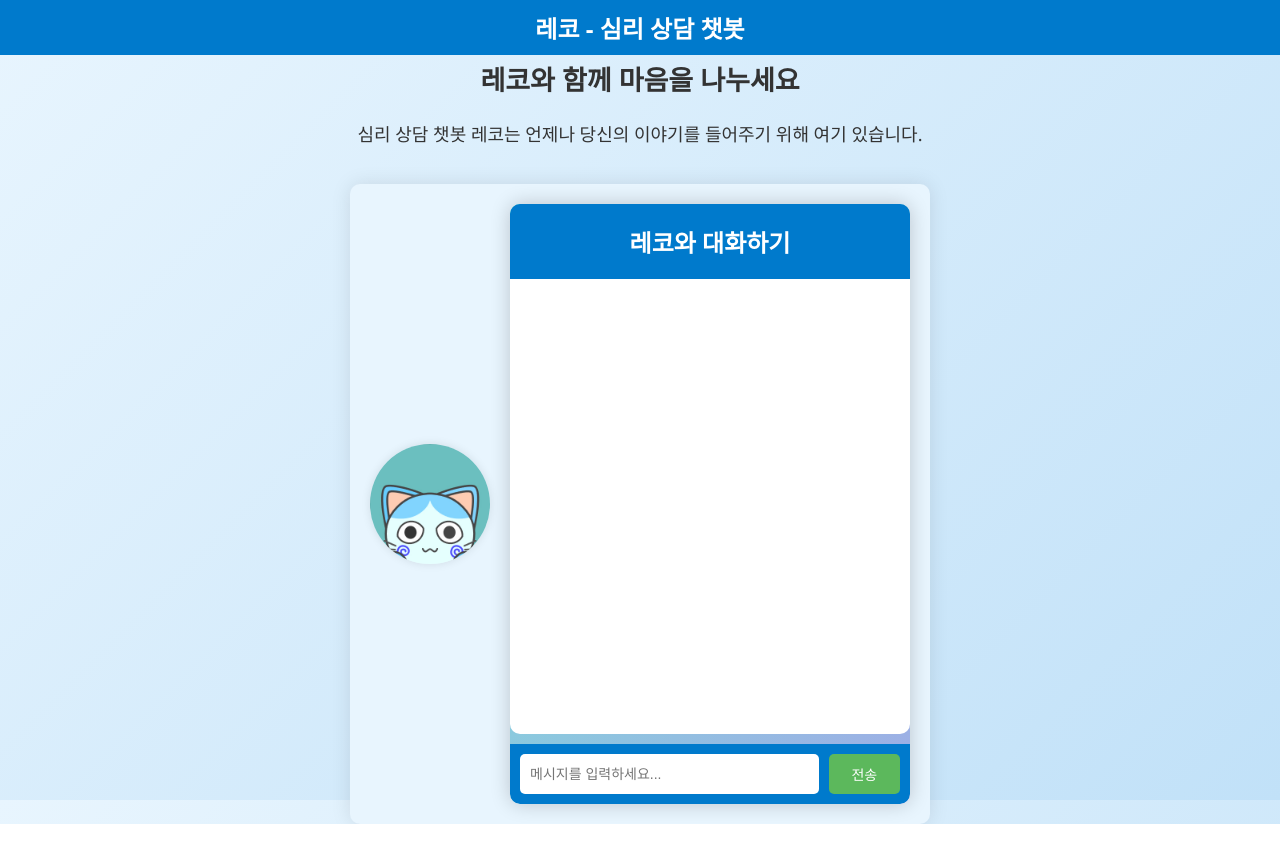
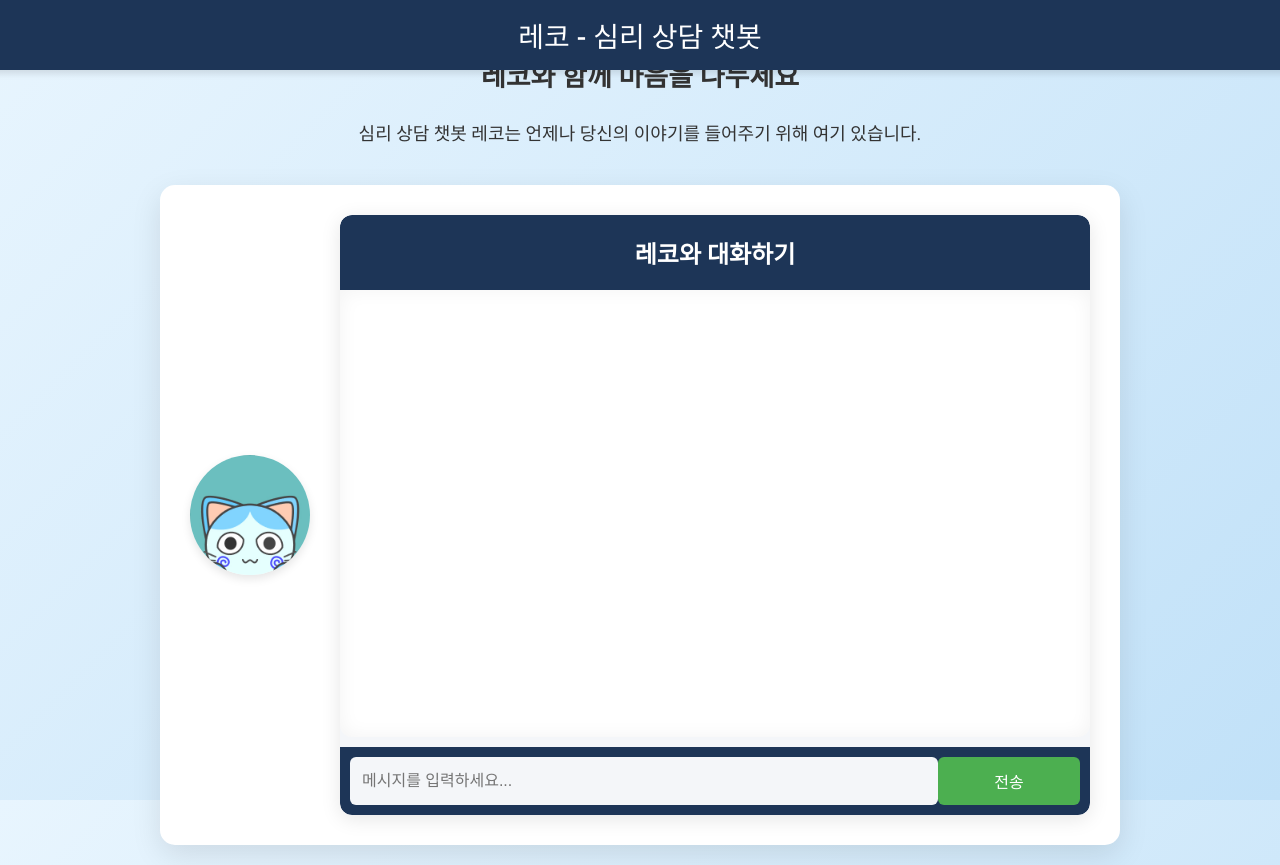
Before and after one commit to ljsyg/ljsygleko, a plain HTML site: page lekko.html in a window 1280 px wide. Before the commit the page ends 824 px from the top, so only its background shows below. Drawn offline with Linux system fonts and the light colour scheme.

Commit message:
Update lekko.html

```diff
--- a/lekko.html
+++ b/lekko.html
@@ -4,51 +4,57 @@
     <meta charset="UTF-8">
     <meta name="viewport" content="width=device-width, initial-scale=1.0">
     <title>심리 상담 챗봇 레코</title>
+    <link href="https://fonts.googleapis.com/css2?family=Roboto:wght@400;500;700&display=swap" rel="stylesheet">
     <style>
         /* 전체 페이지 스타일 */
         body {
-            font-family: 'Segoe UI', Tahoma, Geneva, Verdana, sans-serif;
-            background: linear-gradient(135deg, #e8f5fe, #c1e1f8);
+            font-family: 'Roboto', sans-serif;
             margin: 0;
             padding: 0;
             display: flex;
             justify-content: center;
             align-items: center;
             height: 100vh;
-            color: #333;
+            background: linear-gradient(135deg, #e8f5fe, #c1e1f8);
+            background-size: cover;
+            overflow: hidden;
         }
 
         /* 내비게이션 스타일 */
         .navbar {
             width: 100%;
-            background-color: #007acc;
-            padding: 10px 0;
+            background-color: #1d3557;
+            padding: 15px;
             text-align: center;
             color: white;
-            font-size: 24px;
-            font-weight: bold;
+            font-size: 28px;
+            font-weight: 500;
             position: fixed;
             top: 0;
             z-index: 1000;
+            box-shadow: 0 4px 6px rgba(0, 0, 0, 0.1);
         }
 
         /* 페이지 컨테이너 */
         .page-container {
-            margin-top: 60px; /* 내비게이션 공간 확보 */
+            margin-top: 80px; /* 내비게이션 공간 확보 */
             display: flex;
             flex-direction: column;
             align-items: center;
             width: 100%;
+            padding: 20px;
         }
 
         /* 챗봇 컨테이너와 설명 */
         .content-wrapper {
             display: flex;
             align-items: center;
-            background-color: #e8f5fe;
-            padding: 20px;
-            border-radius: 10px;
-            box-shadow: 0 0 20px rgba(0, 0, 0, 0.1);
+            background-color: white;
+            padding: 30px;
+            border-radius: 15px;
+            box-shadow: 0 10px 30px rgba(0, 0, 0, 0.1);
+            width: 80%;
+            max-width: 900px;
         }
 
         .intro-text {
@@ -56,6 +62,8 @@
             text-align: center;
             font-size: 18px;
             color: #333;
+            max-width: 60%;
+            line-height: 1.5;
         }
 
         /* 레코 이미지 스타일 */
@@ -63,38 +71,41 @@
             width: 120px;
             height: 120px;
             border-radius: 50%;
-            margin-right: 20px;
-            box-shadow: 0 0 10px rgba(0, 0, 0, 0.1);
+            margin-right: 30px;
+            box-shadow: 0 4px 10px rgba(0, 0, 0, 0.1);
         }
 
         /* 채팅창 스타일 */
         .chat-container {
-            width: 400px;
+            width: 100%;
             height: 600px;
-            background: linear-gradient(135deg, #74ebd5, #9face6);
-            border-radius: 10px;
-            box-shadow: 0 0 20px rgba(0, 0, 0, 0.2);
+            background: #f4f6f9;
+            border-radius: 12px;
+            box-shadow: 0 4px 20px rgba(0, 0, 0, 0.1);
             display: flex;
             flex-direction: column;
             overflow: hidden;
+            transition: all 0.3s ease;
         }
 
         .chat-header {
-            background-color: #007acc;
+            background-color: #1d3557;
             padding: 20px;
             color: white;
             text-align: center;
             font-size: 24px;
-            font-weight: bold;
+            font-weight: 600;
+            border-radius: 12px 12px 0 0;
         }
 
         .chat-box {
             flex-grow: 1;
             padding: 20px;
             background-color: white;
-            border-radius: 0 0 10px 10px;
+            border-radius: 0 0 12px 12px;
             overflow-y: auto;
             margin-bottom: 10px;
+            box-shadow: inset 0 0 20px rgba(0, 0, 0, 0.05);
         }
 
         /* 메시지 스타일 */
@@ -103,31 +114,37 @@
             align-items: flex-start;
             margin: 10px 0;
         }
+
         .message-container.user { justify-content: flex-end; }
         .message-container.bot { justify-content: flex-start; }
+
         .user-message {
             text-align: right;
             font-size: 14px;
             color: white;
-            background-color: #007acc;
+            background-color: #1d3557;
             padding: 10px;
             border-radius: 10px;
             display: inline-block;
             max-width: 70%;
-            animation: fadeInRight 0.5s;
+            box-shadow: 0 2px 5px rgba(0, 0, 0, 0.1);
+            animation: fadeInRight 0.5s ease-out;
         }
+
         .bot-message {
             text-align: left;
             font-size: 14px;
-            color: black;
-            background-color: #f1f1f1;
+            color: #333;
+            background-color: #e1e8f0;
             padding: 10px;
             border-radius: 10px;
             display: inline-block;
             max-width: 70%;
-            animation: fadeInLeft 0.5s;
             position: relative;
+            box-shadow: 0 2px 5px rgba(0, 0, 0, 0.1);
+            animation: fadeInLeft 0.5s ease-out;
         }
+
         .bot-message::after {
             content: "";
             position: absolute;
@@ -135,7 +152,7 @@
             left: -10px;
             width: 0;
             height: 0;
-            border-right: 10px solid #f1f1f1;
+            border-right: 10px solid #e1e8f0;
             border-top: 10px solid transparent;
             border-bottom: 10px solid transparent;
         }
@@ -144,32 +161,46 @@
         .input-container {
             display: flex;
             padding: 10px;
-            background-color: #007acc;
-            border-radius: 0 0 10px 10px;
+            background-color: #1d3557;
+            border-radius: 0 0 12px 12px;
         }
+
         input[type="text"] {
             width: 80%;
-            padding: 10px;
+            padding: 12px;
             border: none;
-            border-radius: 5px;
+            border-radius: 6px;
             outline: none;
-            font-size: 14px;
+            font-size: 16px;
+            background-color: #f4f6f9;
         }
+
         button {
             width: 20%;
-            padding: 10px;
-            background-color: #5cb85c;
+            padding: 12px;
+            background-color: #4caf50;
             color: white;
             border: none;
-            border-radius: 5px;
+            border-radius: 6px;
             cursor: pointer;
-            font-size: 14px;
-            margin-left: 10px;
+            font-size: 16px;
             transition: background-color 0.3s ease, transform 0.2s;
         }
+
         button:hover {
-            background-color: #4cae4c;
+            background-color: #45a049;
             transform: scale(1.05);
+        }
+
+        /* 애니메이션 효과 */
+        @keyframes fadeInRight {
+            0% { opacity: 0; transform: translateX(10px); }
+            100% { opacity: 1; transform: translateX(0); }
+        }
+
+        @keyframes fadeInLeft {
+            0% { opacity: 0; transform: translateX(-10px); }
+            100% { opacity: 1; transform: translateX(0); }
         }
     </style>
 </head>
@@ -228,6 +259,8 @@
                 greeting: ["안녕하세요! 오늘 기분은 어떠신가요?", "안녕하세요! 어떤 이야기를 나눌까요?", "안녕하세요! 무엇이든 이야기해 주세요!"],
                 sadness: ["힘든 감정을 느끼고 계시군요. 더 이야기해 주실 수 있나요?", "슬픔이 느껴지는군요. 어떻게 도와드릴까요?", "이해합니다. 당신의 감정을 더 듣고 싶어요."],
                 happiness: ["기쁘게 느끼신다니 정말 좋네요! 더 들려주시겠어요?", "행복한 소식이군요! 함께 나누고 싶어요!", "좋은 기분을 나눠주셔서 감사합니다!"],
+                stress: ["스트레스는 누구에게나 있을 수 있는 감정이에요. 함께 이야기해 보아요."],
+                anxiety: ["불안감을 느끼시나요? 그런 감정을 나누어 주세요.", "불안한 기분이 드시나요? 좀 더 얘기해볼까요?", "불안할 땐 숨을 깊게 들이쉬고, 이야기를 나누는 것이 도움이 될 수 있어요."],
                 default: ["더 이야기를 듣고 싶습니다. 어떤 일이 있었나요?", "무슨 일이든 이야기해 보세요. 저는 들어줄 준비가 되어 있어요."]
             };
 
@@ -239,6 +272,12 @@
             }
             if (message.includes("행복해") || message.includes("기뻐") || message.includes("좋아")) {
                 return getRandomResponse(responses.happiness);
+            }
+            if (message.includes("스트레스") || message.includes("불안") || message.includes("긴장")) {
+                return getRandomResponse(responses.stress);
+            }
+            if (message.includes("불안") || message.includes("걱정")) {
+                return getRandomResponse(responses.anxiety);
             }
             return getRandomResponse(responses.default);
         }
```
